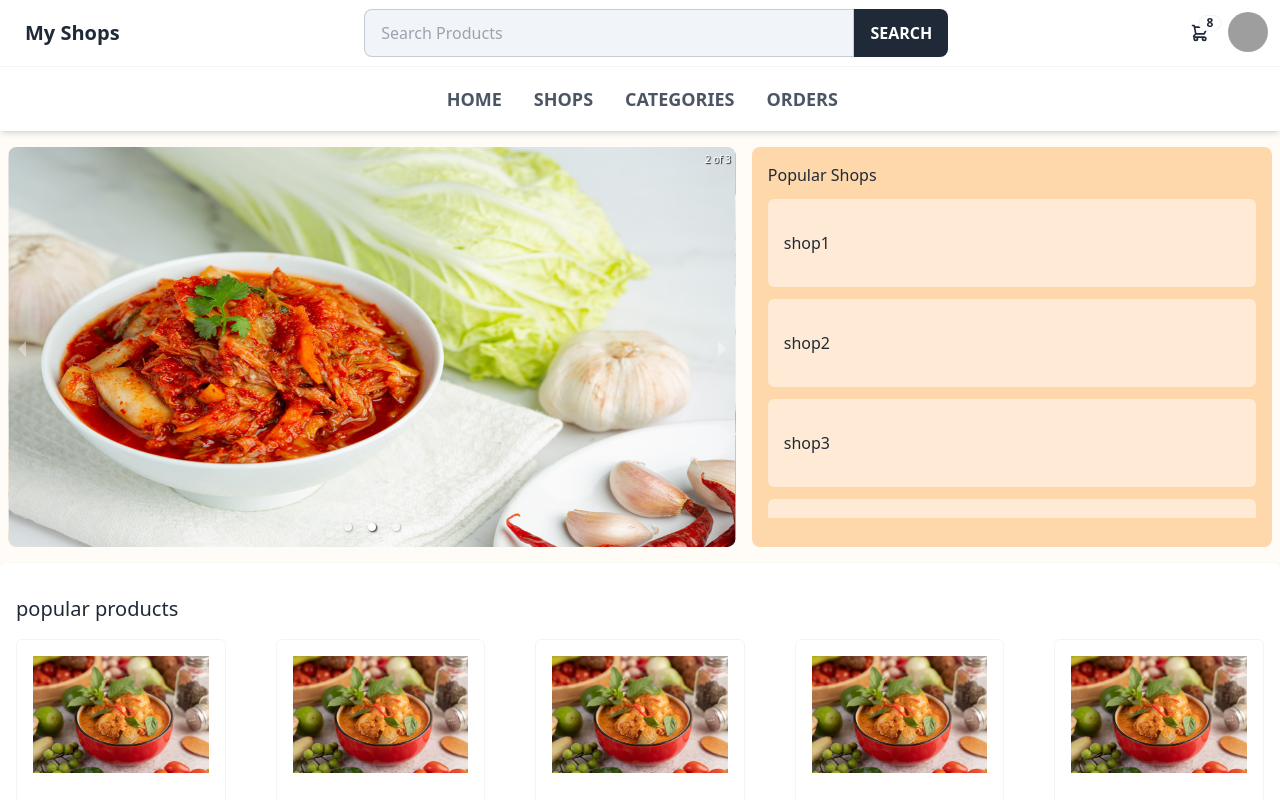
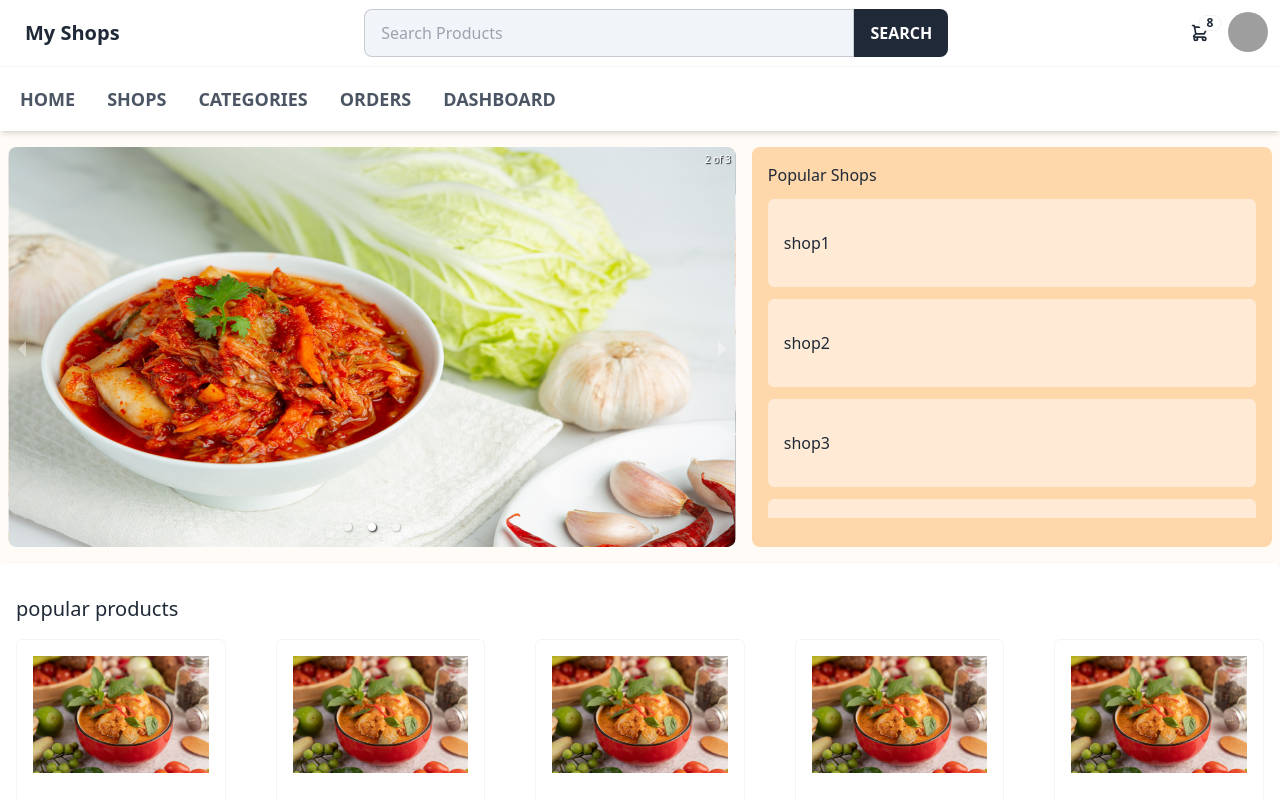
Before and after one commit to mohammadmukhter/multivendor-ecommerce-client, a React (Vite) app: page / in a window 1280 px wide. Shown: the top 800 px of the page. Built offline with nearby package versions, Linux system fonts and the light colour scheme; grey boxes are pictures that could not be loaded.

Commit message:
some change

```diff
--- a/src/pages/Home/Popular/Popular.jsx
+++ b/src/pages/Home/Popular/Popular.jsx
@@ -6,7 +6,7 @@ import "swiper/css";
 import "swiper/css/pagination";
 
 // import required modules
-import { Pagination } from "swiper";
+import { Navigation, Pagination } from "swiper";
 
 const Popular = () => {
   return (
@@ -32,7 +32,8 @@ const Popular = () => {
             spaceBetween: 50,
           },
         }}
-        modules={[Pagination]}
+        modules={[Pagination, Navigation]}
+        navigation
         className="mySwiper"
       >
         <SwiperSlide>
--- a/src/pages/Shared/NavBar/NavBar.jsx
+++ b/src/pages/Shared/NavBar/NavBar.jsx
@@ -15,6 +15,9 @@ const NavBar = () => {
       </li>
       <li>
         <Link>Orders</Link>
+      </li>
+      <li>
+        <Link>Dashboard</Link>
       </li>
     </>
   );
@@ -48,11 +51,11 @@ const NavBar = () => {
                 {navList}
               </ul>
             </div>
-          </div>
-          <div className="navbar p-0 hidden lg:flex">
-            <ul className="menu menu-horizontal px-1 uppercase text-lg font-semibold text-gray-600">
-              {navList}
-            </ul>
+            <div className="navbar p-0 hidden lg:flex">
+              <ul className="menu menu-horizontal px-1 uppercase text-lg font-semibold text-gray-600">
+                {navList}
+              </ul>
+            </div>
           </div>
         </div>
       </div>
```
